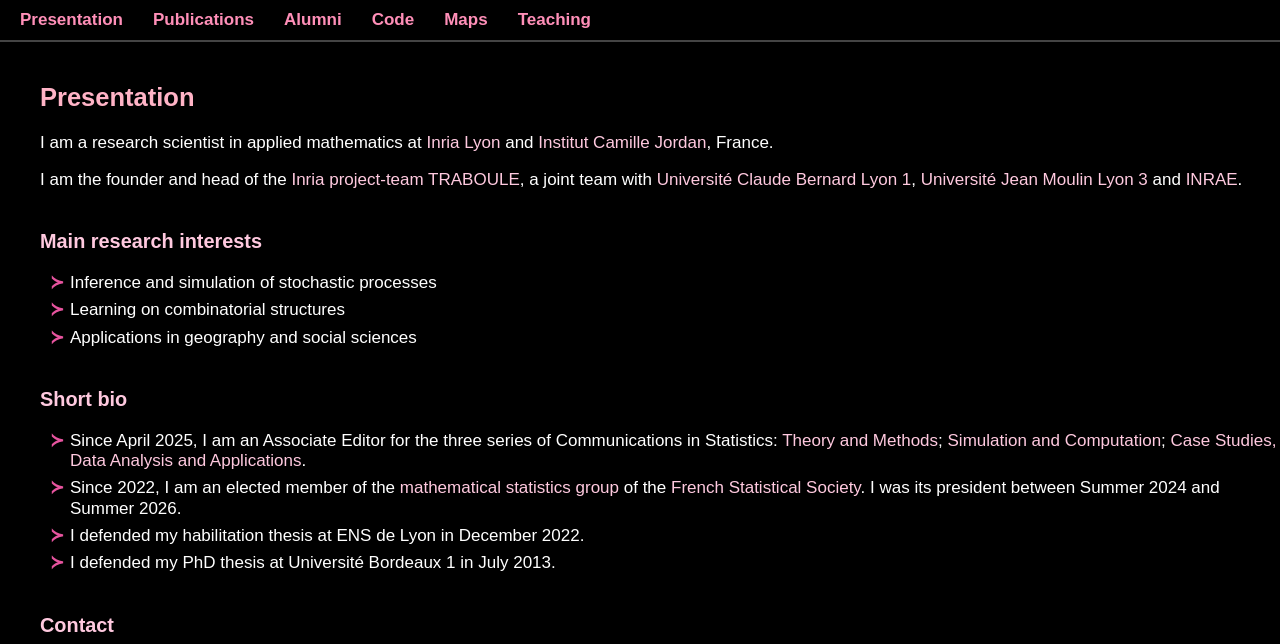
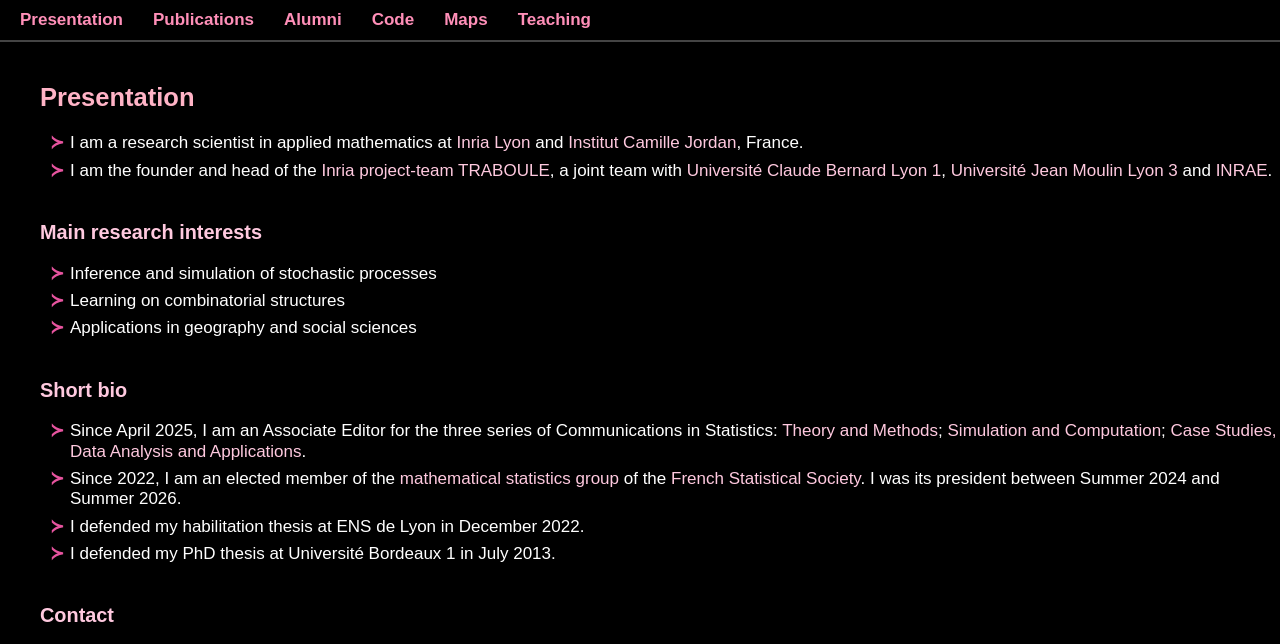
Before and after one commit to RomainAzais/romainazais.github.io, a plain HTML site: page index.html in a window 1280 px wide. Shown: the part 126-770 px from the top of the page. Drawn offline with Linux system fonts and the light colour scheme.

Commit message:
few little changes

```diff
--- a/index.html
+++ b/index.html
@@ -56,12 +56,15 @@
         <!-- MAIN -->
         <main>
             <h2>Presentation</h2>
-            <p style="margin-bottom: 0.5em;">
+            <ul>
+                <li>
                 I am a research scientist in applied mathematics at <a href="https://www.inria.fr/fr/centre-inria-de-lyon" target="_blank">Inria Lyon</a> and <a href="https://math.univ-lyon1.fr/icj/" target="_blank">Institut Camille Jordan</a>, France.
-            </p>
-            <p>
+                </li>
+
+                <li>
                 I am the founder and head of the <a href="https://inria.fr/fr/traboule" target="_blank">Inria project-team TRABOULE</a>, a joint team with <a href="https://www.univ-lyon1.fr/" target="_blank">Université Claude Bernard Lyon 1</a>, <a href="https://www.univ-lyon3.fr" target="_blank">Université Jean Moulin Lyon 3</a> and <a href="https://www.inrae.fr" target="_blank">INRAE</a>.
-            </p>
+                </li>
+            </ul>
 
             <h3>Main research interests</h3>
 
```
Also changed, not shown: maps.html (+1 -1 lines).
